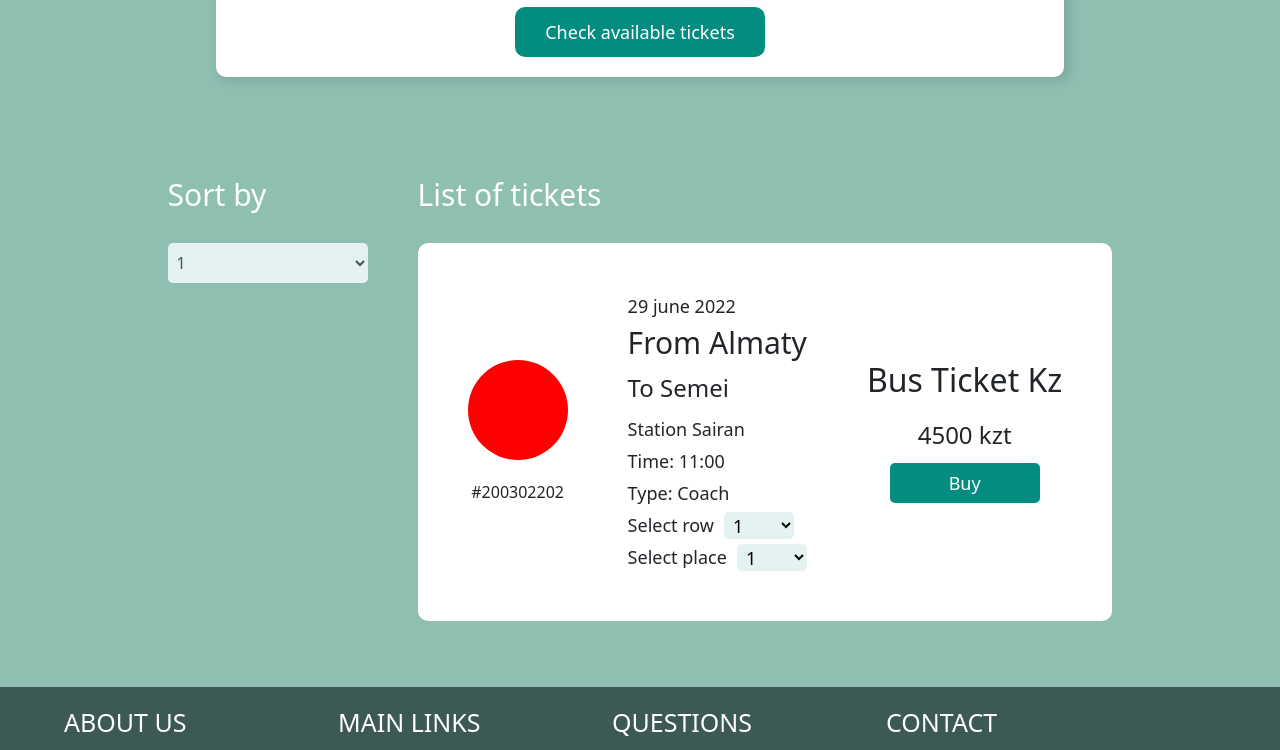
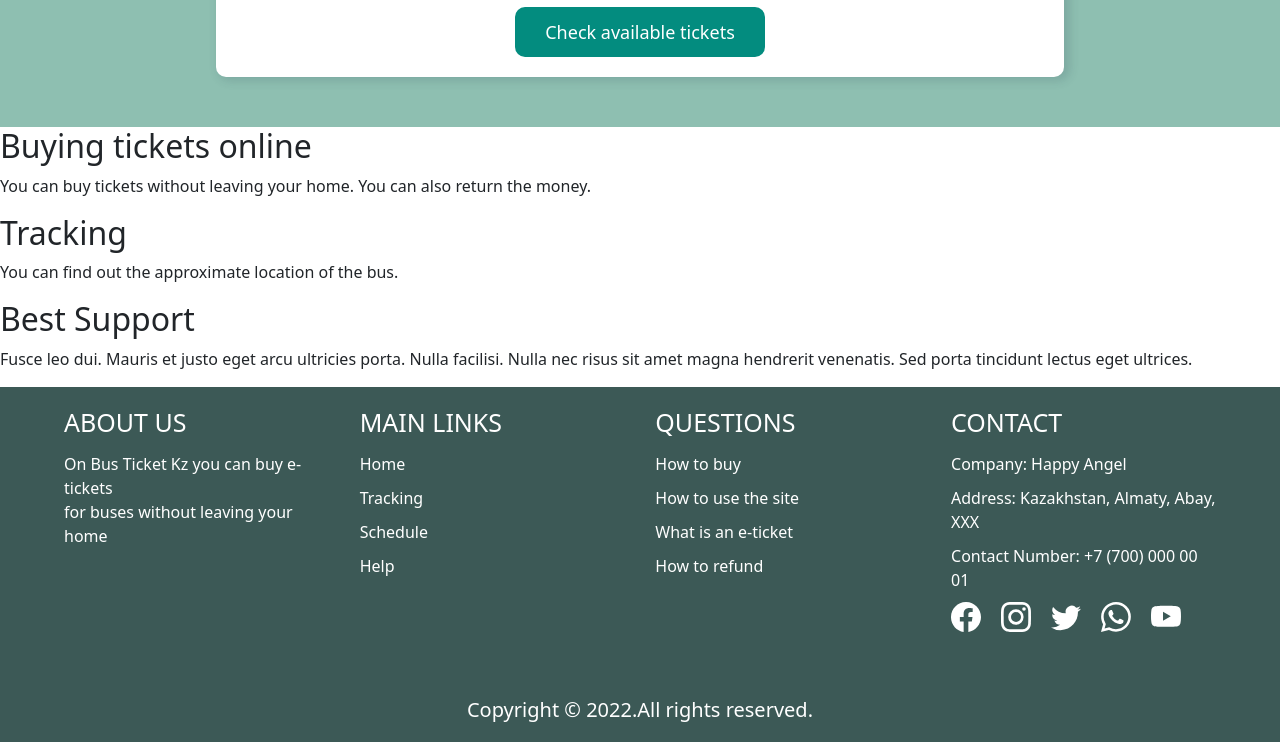
Before and after one commit to N2749/fis_final_front_vue, a Vue app: page / in a window 1280 px wide. Shown: the part 560-1310 px from the top of the page. Built offline with nearby package versions, Linux system fonts and the light colour scheme.

Commit message:
feat: adding features block in index

```diff
--- /dev/null
+++ b/src/components/MyFeatures.vue
@@ -0,0 +1,32 @@
+<template>
+  <div class="features__feature buy-ticket-online">
+    <div class="icon"></div>
+    <h2 class="features__title">Buying tickets online</h2>
+    <p class="features__text">
+      You can buy tickets without leaving your home. You can also return the
+      money.
+    </p>
+  </div>
+  <div class="features__feature tracking">
+    <div class="icon"></div>
+    <h2 class="features__title">Tracking</h2>
+    <p class="features__text">
+      You can find out the approximate location of the bus.
+    </p>
+  </div>
+  <div class="features__feature support">
+    <div class="icon"></div>
+    <h2 class="features__title">Best Support</h2>
+    <p class="features__text">
+      Fusce leo dui. Mauris et justo eget arcu ultricies porta. Nulla facilisi.
+      Nulla nec risus sit amet magna hendrerit venenatis. Sed porta tincidunt
+      lectus eget ultrices.
+    </p>
+  </div>
+</template>
+
+<script>
+export default {};
+</script>
+
+<style></style>
--- a/src/components/MyFooter.vue
+++ b/src/components/MyFooter.vue
@@ -15,7 +15,7 @@
         <div class="footer__links">
           <h4 class="footer__title">main links</h4>
 
-          <ul class="list">
+          <ul class="footer__list">
             <li class="list__item"><a href="#" class="list__link">Home</a></li>
 
             <li class="list__item">
@@ -33,7 +33,7 @@
         <div class="footer__questions">
           <h4 class="footer__title">questions</h4>
 
-          <ul class="list">
+          <ul class="footer__list">
             <li class="list__item">
               <a href="#" class="list__link">How to buy</a>
             </li>
@@ -55,7 +55,7 @@
         <div class="footer__contact">
           <h4 class="footer__title">contact</h4>
 
-          <ul class="list">
+          <ul class="footer__list">
             <li class="list__item">
               <span class="contact__info">Company: Happy Angel</span>
             </li>
@@ -201,7 +201,7 @@ export default {};
   margin-bottom: 15px;
 }
 
-.list {
+.footer__list {
   padding: 0;
 
   display: flex;
--- a/src/components/MyMain.vue
+++ b/src/components/MyMain.vue
@@ -109,16 +109,17 @@
         </form>
       </div>
     </section>
-    <section class="list">
-      <my-tickets-list></my-tickets-list>
+    <section class="features">
+      <MyFeatures></MyFeatures>
     </section>
   </main>
 </template>
 
 <script>
+import MyFeatures from './MyFeatures.vue';
 import MyTicketsList from './MyTicketsList.vue';
 export default {
-  components: { MyTicketsList },
+  components: { MyTicketsList, MyFeatures },
 };
 </script>
 
```
